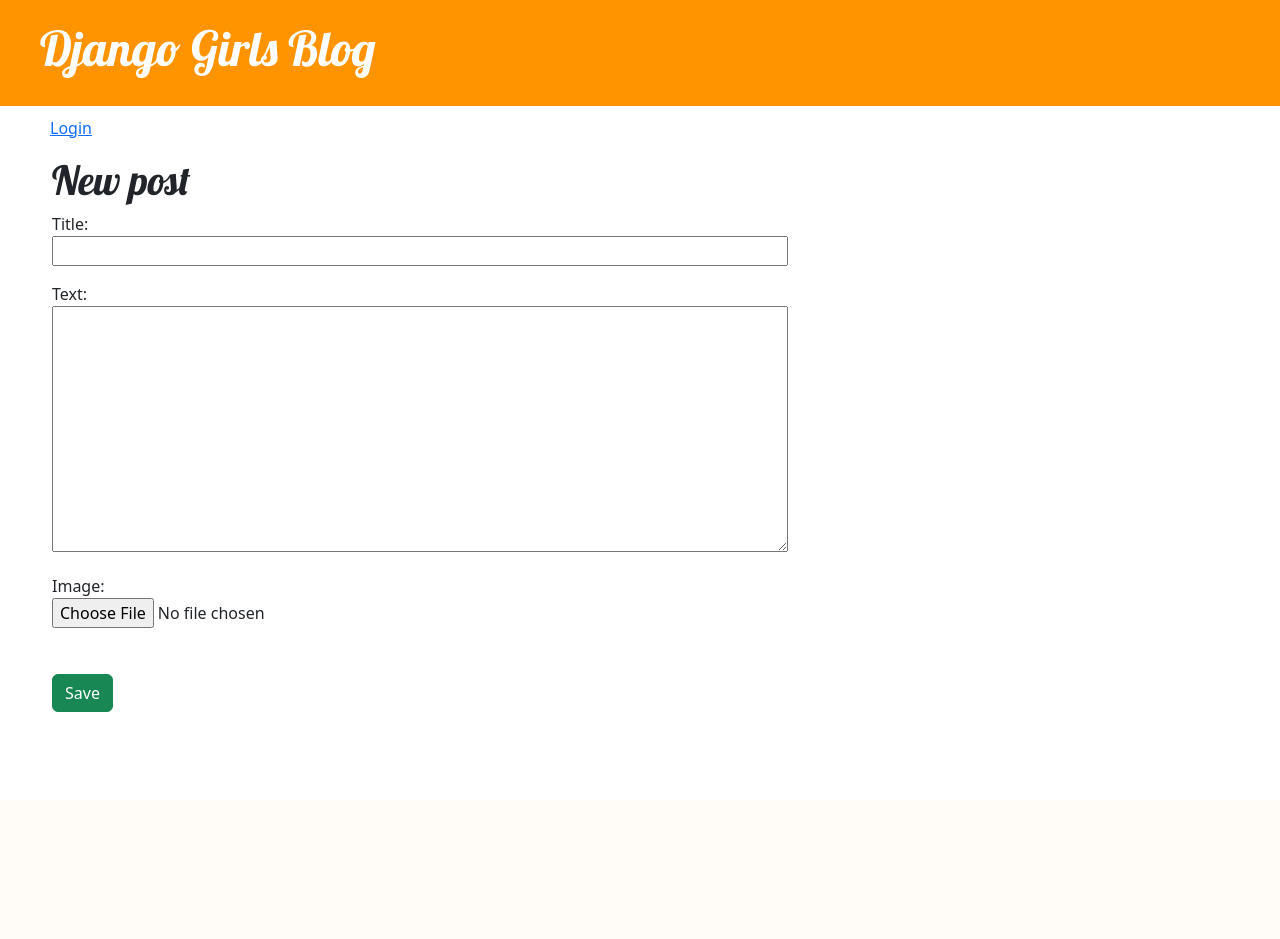
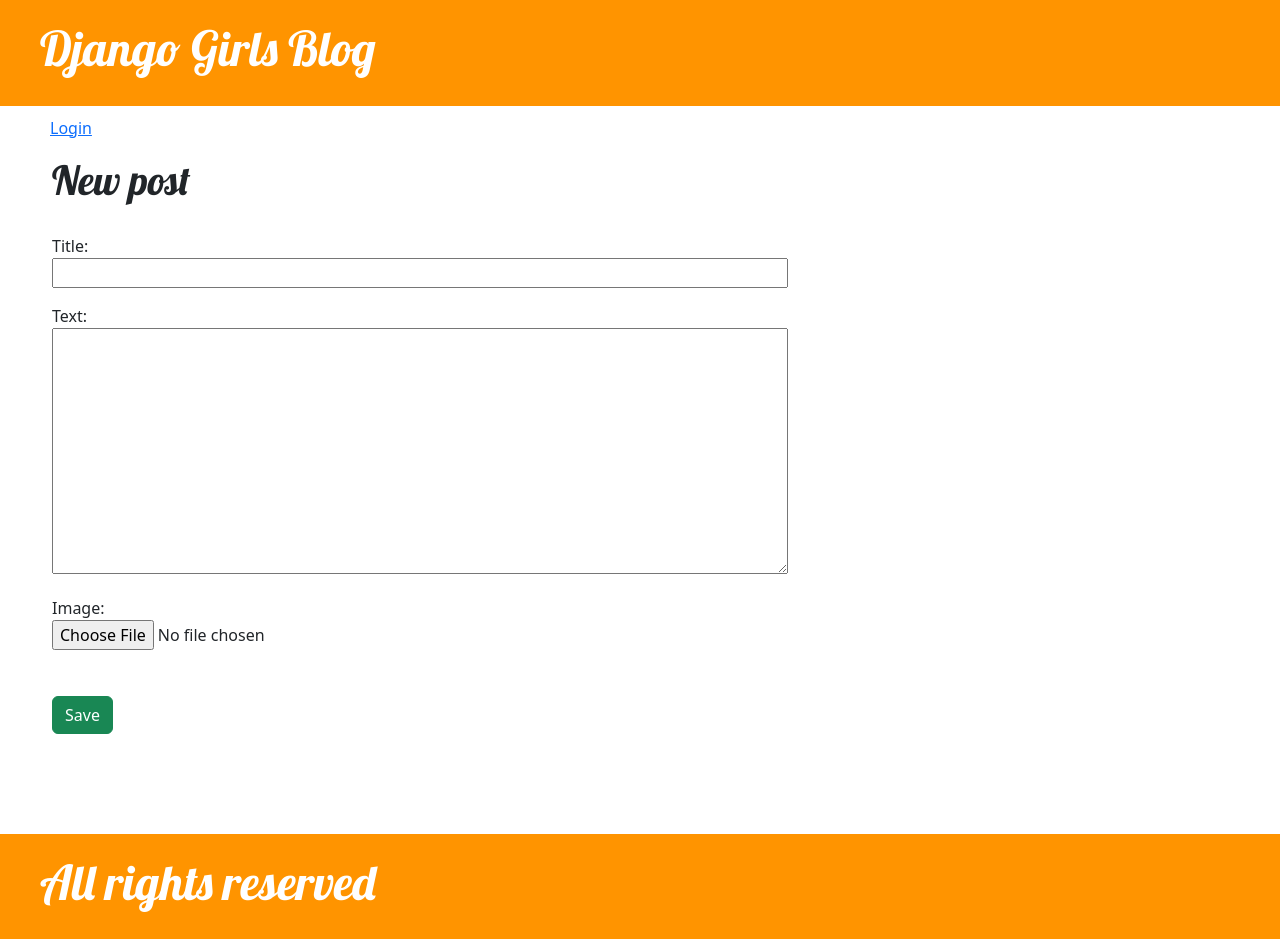
Before and after one commit to DrSamael/djangogirls, a Django app: page /post/new/ in a window 1280 px wide. Before the commit the page ends 712 px from the top, so only its background shows below. Run offline with Django 5.2, Linux system fonts and the light colour scheme.

Commit message:
update templates

```diff
--- a/blog/templates/blog/base.html
+++ b/blog/templates/blog/base.html
@@ -41,9 +41,10 @@
             </div>
         </div>
     </div>
+    {% include 'blog/footer.html' %}
 
-<script src="https://cdn.jsdelivr.net/npm/bootstrap@5.3.3/dist/js/bootstrap.bundle.min.js"
-        integrity="sha384-YvpcrYf0tY3lHB60NNkmXc5s9fDVZLESaAA55NDzOxhy9GkcIdslK1eN7N6jIeHz" crossorigin="anonymous">
+    <script src="https://cdn.jsdelivr.net/npm/bootstrap@5.3.3/dist/js/bootstrap.bundle.min.js"
+            integrity="sha384-YvpcrYf0tY3lHB60NNkmXc5s9fDVZLESaAA55NDzOxhy9GkcIdslK1eN7N6jIeHz" crossorigin="anonymous">
 </script>
 </body>
 </html>
--- /dev/null
+++ b/blog/templates/blog/footer.html
@@ -0,0 +1,3 @@
+<div class="page-header">
+    <h1>All rights reserved</h1>
+</div>
--- a/blog/templates/blog/post_detail.html
+++ b/blog/templates/blog/post_detail.html
@@ -28,7 +28,6 @@
                 </form>
             </div>
         {% endif %}
+        <a href="{% url 'post_list' %}">Back to list</a>
     </div>
-
-    <a href="{% url 'post_list' %}">Back to list</a>
 {% endblock %}
--- a/blog/templates/blog/post_edit.html
+++ b/blog/templates/blog/post_edit.html
@@ -1,6 +1,7 @@
 {% extends 'blog/base.html' %}
 
 {% block content %}
+    <div class="post">
         {% if action %}
             <h1>Edit "{{ post.title }}" post</h1>
         {% else %}
@@ -22,4 +23,5 @@
         {% if action %}
             <p><a href="{% url 'post_detail' post_id=post.id %}">Back to the Detail page</a></p>
         {% endif %}
+    </div>
 {% endblock %}
--- a/blog/views.py
+++ b/blog/views.py
@@ -9,7 +9,7 @@
 
 
 def post_list(request):
-    posts = Post.objects.filter(published_date__lte=timezone.now()).order_by('published_date').reverse()
+    posts = Post.objects.filter(published_date__lte=timezone.now()).order_by('-published_date')
     return render(request, 'blog/post_list.html', {'published_posts': posts})
 
 def post_detail(request, post_id):
--- a/mysite/settings.py
+++ b/mysite/settings.py
@@ -40,6 +40,7 @@
     'django.contrib.sessions',
     'django.contrib.messages',
     'django.contrib.staticfiles',
+    'django_extensions',
     'blog',
 ]
 
```
Lines whose indentation alone changed are shown as unchanged.
